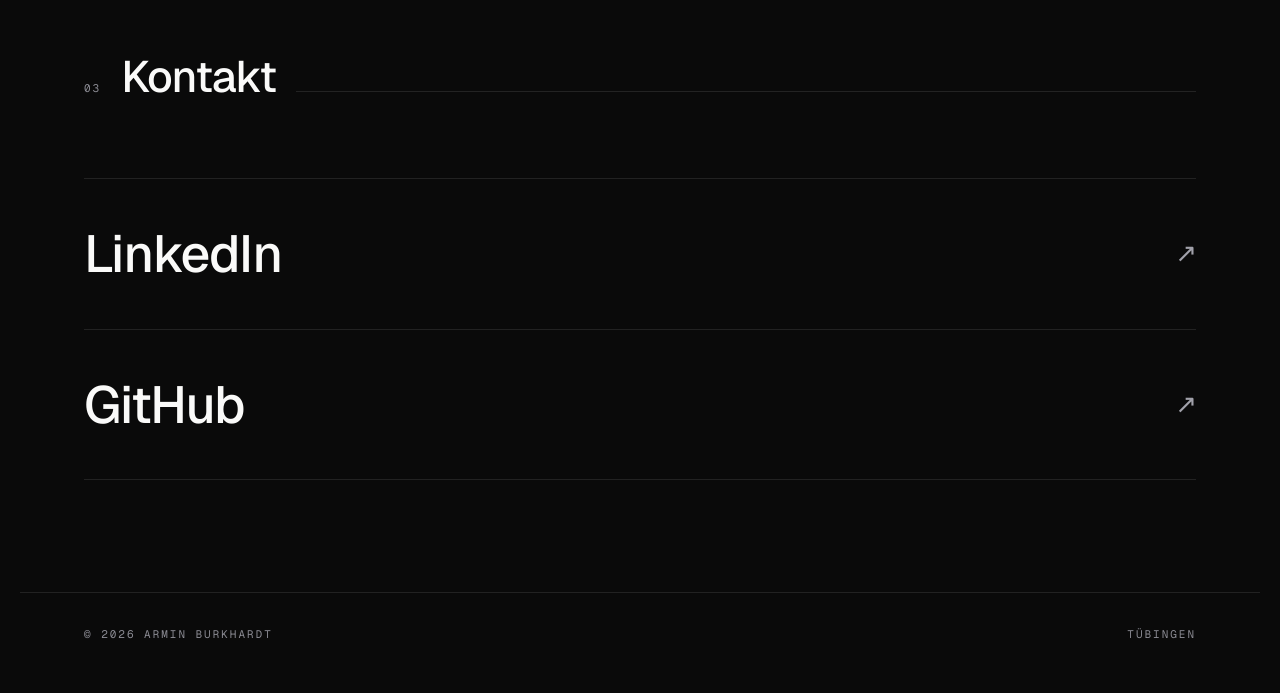
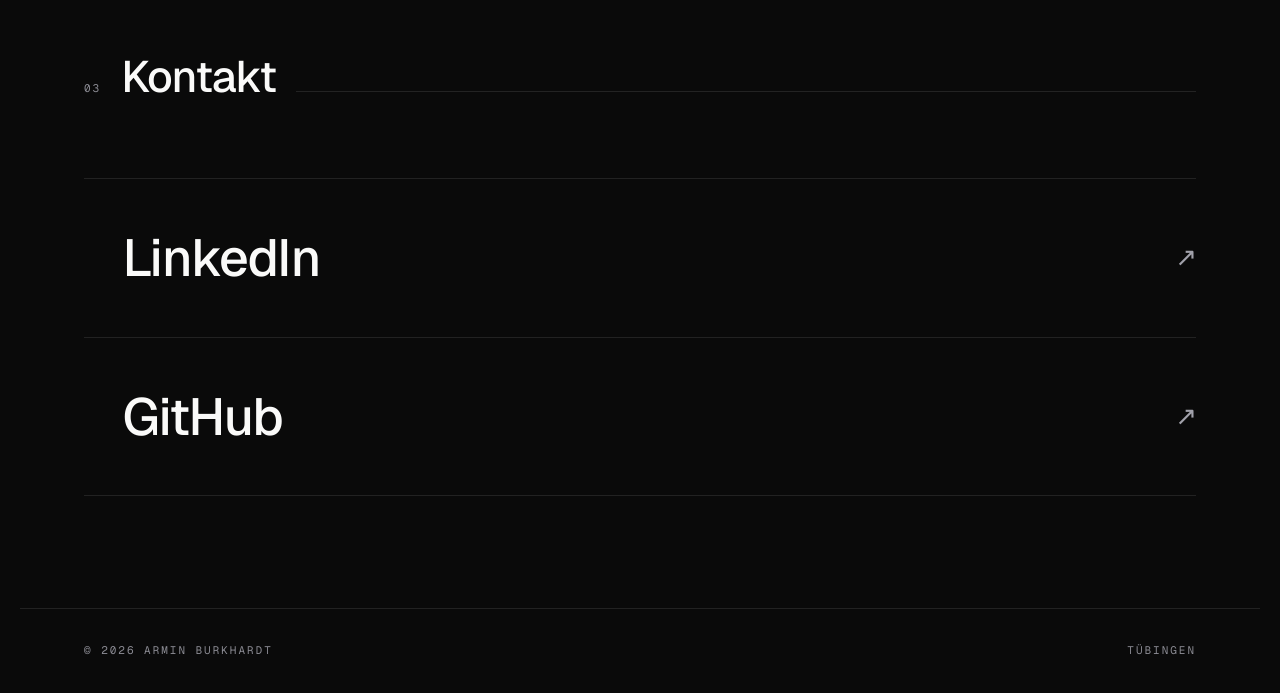
Before and after one commit to ArminBurkhardt/website, a Next.js app: page / in a window 1280 px wide. Shown: the part 2552-3245 px from the top of the page. Built offline with nearby package versions, Linux system fonts and the light colour scheme.

Commit message:
ui: adjust spacing

```diff
--- a/src/components/Links.module.css
+++ b/src/components/Links.module.css
@@ -32,15 +32,24 @@
 
 .link {
   position: relative;
-  display: flex;
+  display: grid;
+  grid-template-columns: auto 1fr auto auto;
   align-items: center;
-  justify-content: space-between;
-  gap: 1rem;
-  padding-block: clamp(1.25rem, 2.5vw, 2rem);
+  gap: clamp(1rem, 3vw, 2.5rem);
+  padding: clamp(1.5rem, 3vw, 2.25rem) 0;
   text-decoration: none;
   font-size: clamp(2rem, 5vw, 3.25rem);
   font-weight: 500;
   letter-spacing: -0.02em;
+}
+
+.link > span:first-child {
+  grid-column: 2;
+}
+
+.arrow {
+  grid-column: 4;
+  justify-self: end;
 }
 
 .link::after {
```
